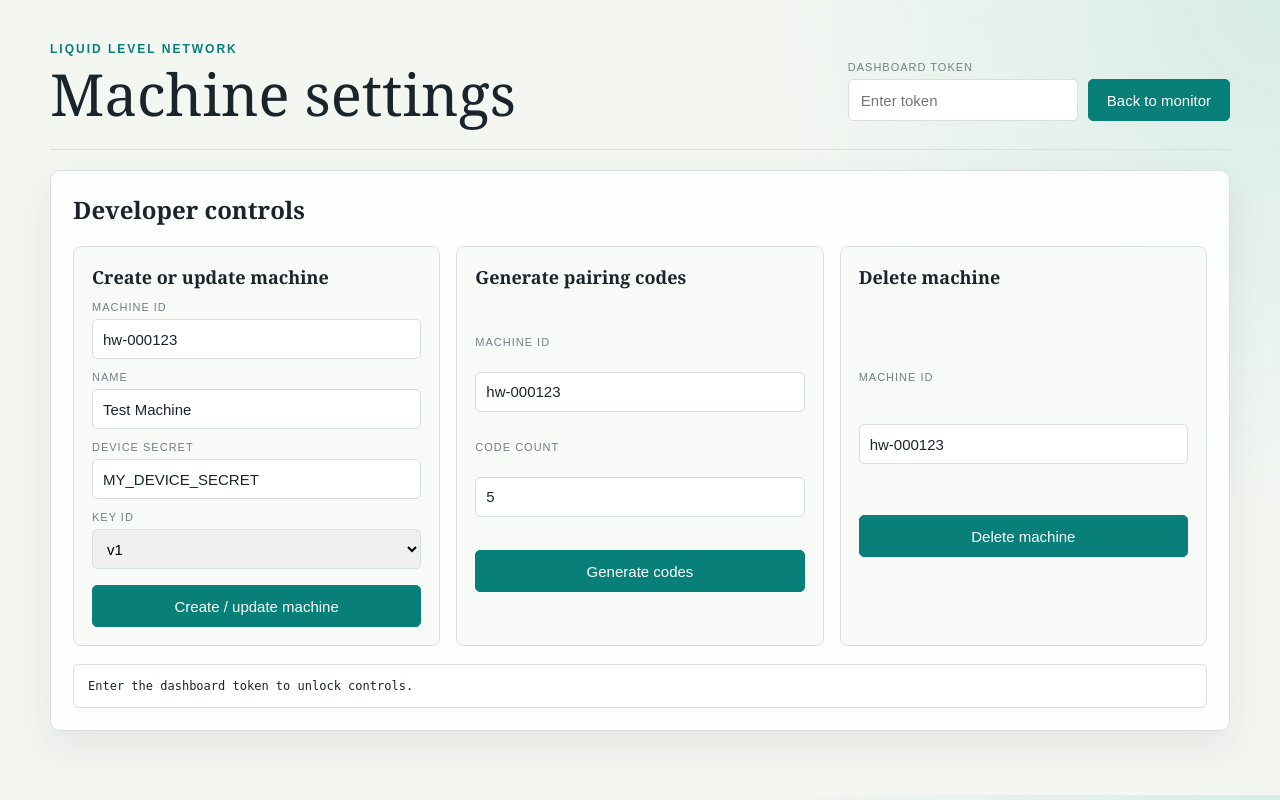
After one commit to smart-life-tech/video_pi_zero, a Flask app: template flask_backend/templates/dashboard_settings.html in a window 1280 px wide. The commit adds this page. Run offline with Flask 3, Linux system fonts and the light colour scheme; the template is opened without the code that fills it, so the values that code supplies are empty; some libraries are stand-ins or nearby versions.

Commit message:
updated settings page

```diff
--- a/flask_backend/app.py
+++ b/flask_backend/app.py
@@ -22,7 +22,7 @@ import logging
 from config import Config
 from models import (
     db, Machine, PairingCode, Subscription, DeviceSecret, StatusReading,
-    IngestRequest, RateLimitBucket,
+    IngestRequest, RateLimitBucket, AccessToken,
 )
 from auth import verify_hmac_signature
 from state_machine import StateManager
@@ -272,6 +272,33 @@ def create_app(config_class=Config):
             'status': 'created' if created else 'updated'
         }), 200
 
+    @app.route('/api/v1/developer/machines/<machine_id>', methods=['DELETE'])
+    @app.route('/api/v1/admin/machines/<machine_id>', methods=['DELETE'])
+    def delete_machine(machine_id):
+        """Delete a machine and its related secrets/codes. Intended for developer/admin use."""
+        dashboard_token = app.config.get('DASHBOARD_TOKEN', '')
+        provided_token = request.headers.get('X-Dashboard-Token', '')
+        if not dashboard_token or not hmac.compare_digest(provided_token, dashboard_token):
+            return error_response('unauthorized', 'Dashboard token required'), 401
+
+        machine = Machine.query.get(machine_id)
+        if not machine:
+            return error_response('machine_not_found', 'Machine not found'), 404
+
+        DeviceSecret.query.filter_by(machine_id=machine_id).delete()
+        PairingCode.query.filter_by(machine_id=machine_id).delete()
+        Subscription.query.filter_by(machine_id=machine_id).delete()
+        StatusReading.query.filter_by(machine_id=machine_id).delete()
+        AccessToken.query.filter_by(machine_id=machine_id).delete()
+        db.session.delete(machine)
+        db.session.commit()
+
+        return jsonify({
+            'machineId': machine_id,
+            'deleted': True,
+            'status': 'deleted'
+        }), 200
+
     @app.route('/api/v1/developer/machines/<machine_id>/pairing-codes', methods=['POST'])
     @app.route('/api/v1/admin/machines/<machine_id>/pairing-codes', methods=['POST'])
     def generate_machine_pairing_codes(machine_id):
@@ -322,6 +349,10 @@ def create_app(config_class=Config):
     @app.route('/dashboard', methods=['GET'])
     def dashboard():
         return render_template('dashboard.html')
+
+    @app.route('/dashboard/settings', methods=['GET'])
+    def dashboard_settings():
+        return render_template('dashboard_settings.html')
 
     # ==================== PUSH SUBSCRIPTIONS ====================
     @app.route('/api/v1/push/subscriptions', methods=['POST'])
--- a/flask_backend/static/dashboard.css
+++ b/flask_backend/static/dashboard.css
@@ -33,6 +33,8 @@ button:hover { background: #056861; }
 .summary span, #updated { color: var(--muted); font: 12px Arial, sans-serif; text-transform: uppercase; letter-spacing: 1px; }
 #updated { margin-left: auto; text-transform: none; letter-spacing: 0; }
 .message { min-height: 20px; color: var(--muted); font: 14px Arial, sans-serif; }
+.link-button { display: inline-flex; align-items: center; justify-content: center; height: 42px; padding: 0 18px; border: 1px solid var(--teal); border-radius: 5px; background: var(--teal); color: white; text-decoration: none; font: 15px Arial, sans-serif; }
+.link-button:hover { background: #056861; }
 .admin-panel { margin-top: 20px; padding: 22px; border: 1px solid var(--line); border-radius: 10px; background: rgba(255,255,255,.9); box-shadow: var(--shadow); }
 .admin-panel h2 { margin: 0 0 20px; font-size: 24px; }
 .admin-grid { display: grid; grid-template-columns: repeat(auto-fit, minmax(260px, 1fr)); gap: 16px; }
--- /dev/null
+++ b/flask_backend/static/settings.js
@@ -0,0 +1,114 @@
+const tokenInput = document.querySelector('#token');
+const adminResult = document.querySelector('#admin-result');
+const seedForm = document.querySelector('#seed-form');
+const codesForm = document.querySelector('#codes-form');
+const deleteForm = document.querySelector('#delete-form');
+const seedMachineId = document.querySelector('#seed-machine-id');
+const seedName = document.querySelector('#seed-name');
+const seedSecret = document.querySelector('#seed-secret');
+const seedKeyId = document.querySelector('#seed-key-id');
+const codesMachineId = document.querySelector('#codes-machine-id');
+const codesCount = document.querySelector('#codes-count');
+const deleteMachineId = document.querySelector('#delete-machine-id');
+
+const savedToken = sessionStorage.getItem('dashboardToken');
+if (savedToken) tokenInput.value = savedToken;
+
+function ensureToken() {
+  const token = tokenInput.value.trim();
+  if (!token) {
+    throw new Error('Enter the dashboard token to unlock the developer controls.');
+  }
+  sessionStorage.setItem('dashboardToken', token);
+  return token;
+}
+
+async function apiRequest(path, options = {}) {
+  const token = ensureToken();
+  const response = await fetch(path, {
+    ...options,
+    headers: {
+      'X-Dashboard-Token': token,
+      ...(options.headers || {}),
+    },
+    cache: 'no-store'
+  });
+
+  const body = await response.json().catch(() => ({}));
+  if (!response.ok) {
+    throw new Error(body.error?.message || `Request failed (${response.status})`);
+  }
+
+  return body;
+}
+
+async function handleSeedMachine(event) {
+  event.preventDefault();
+  adminResult.textContent = 'Creating machine...';
+  try {
+    const payload = {
+      machineId: seedMachineId.value.trim(),
+      name: seedName.value.trim(),
+      secret: seedSecret.value.trim(),
+      keyId: seedKeyId.value
+    };
+
+    const body = await apiRequest('/api/v1/developer/machines', {
+      method: 'POST',
+      headers: { 'Content-Type': 'application/json' },
+      body: JSON.stringify(payload)
+    });
+
+    codesMachineId.value = payload.machineId;
+    deleteMachineId.value = payload.machineId;
+    adminResult.textContent = JSON.stringify(body, null, 2);
+  } catch (error) {
+    adminResult.textContent = error.message;
+  }
+}
+
+async function handleGenerateCodes(event) {
+  event.preventDefault();
+  adminResult.textContent = 'Generating pairing codes...';
+  try {
+    const machineId = codesMachineId.value.trim();
+    const count = Number(codesCount.value || 1);
+    const body = await apiRequest(`/api/v1/developer/machines/${encodeURIComponent(machineId)}/pairing-codes`, {
+      method: 'POST',
+      headers: { 'Content-Type': 'application/json' },
+      body: JSON.stringify({ count })
+    });
+
+    seedMachineId.value = machineId;
+    deleteMachineId.value = machineId;
+    adminResult.textContent = JSON.stringify(body, null, 2);
+  } catch (error) {
+    adminResult.textContent = error.message;
+  }
+}
+
+async function handleDeleteMachine(event) {
+  event.preventDefault();
+  adminResult.textContent = 'Deleting machine...';
+  try {
+    const machineId = deleteMachineId.value.trim();
+    const body = await apiRequest(`/api/v1/developer/machines/${encodeURIComponent(machineId)}`, {
+      method: 'DELETE'
+    });
+
+    adminResult.textContent = JSON.stringify(body, null, 2);
+    if (body.deleted) {
+      codesMachineId.value = '';
+      seedMachineId.value = 'hw-000123';
+      seedName.value = 'Test Machine';
+      seedSecret.value = 'MY_DEVICE_SECRET';
+      deleteMachineId.value = 'hw-000123';
+    }
+  } catch (error) {
+    adminResult.textContent = error.message;
+  }
+}
+
+seedForm.addEventListener('submit', handleSeedMachine);
+codesForm.addEventListener('submit', handleGenerateCodes);
+deleteForm.addEventListener('submit', handleDeleteMachine);
--- /dev/null
+++ b/flask_backend/templates/dashboard_settings.html
@@ -0,0 +1,79 @@
+<!doctype html>
+<html lang="en">
+<head>
+  <meta charset="utf-8">
+  <meta name="viewport" content="width=device-width, initial-scale=1">
+  <title>Machine Monitor Settings</title>
+  <link rel="stylesheet" href="{{ url_for('static', filename='dashboard.css') }}">
+</head>
+<body>
+  <main class="shell">
+    <header class="topbar">
+      <div>
+        <p class="eyebrow">LIQUID LEVEL NETWORK</p>
+        <h1>Machine settings</h1>
+      </div>
+      <div class="controls">
+        <label class="token-field">
+          <span>Dashboard token</span>
+          <input id="token" type="password" autocomplete="off" placeholder="Enter token">
+        </label>
+        <a class="link-button" href="/dashboard">Back to monitor</a>
+      </div>
+    </header>
+
+    <section class="admin-panel" aria-label="Developer controls">
+      <h2>Developer controls</h2>
+      <div class="admin-grid">
+        <form id="seed-form" class="admin-form">
+          <h3>Create or update machine</h3>
+          <label>
+            <span>Machine ID</span>
+            <input id="seed-machine-id" type="text" value="hw-000123" required>
+          </label>
+          <label>
+            <span>Name</span>
+            <input id="seed-name" type="text" value="Test Machine" required>
+          </label>
+          <label>
+            <span>Device secret</span>
+            <input id="seed-secret" type="text" value="MY_DEVICE_SECRET" required>
+          </label>
+          <label>
+            <span>Key ID</span>
+            <select id="seed-key-id">
+              <option value="v1" selected>v1</option>
+              <option value="v2">v2</option>
+            </select>
+          </label>
+          <button type="submit">Create / update machine</button>
+        </form>
+
+        <form id="codes-form" class="admin-form">
+          <h3>Generate pairing codes</h3>
+          <label>
+            <span>Machine ID</span>
+            <input id="codes-machine-id" type="text" value="hw-000123" required>
+          </label>
+          <label>
+            <span>Code count</span>
+            <input id="codes-count" type="number" min="1" max="100" value="5" required>
+          </label>
+          <button type="submit">Generate codes</button>
+        </form>
+
+        <form id="delete-form" class="admin-form">
+          <h3>Delete machine</h3>
+          <label>
+            <span>Machine ID</span>
+            <input id="delete-machine-id" type="text" value="hw-000123" required>
+          </label>
+          <button type="submit">Delete machine</button>
+        </form>
+      </div>
+      <pre id="admin-result" class="admin-result" aria-live="polite">Enter the dashboard token to unlock controls.</pre>
+    </section>
+  </main>
+  <script src="{{ url_for('static', filename='settings.js') }}"></script>
+</body>
+</html>
```
Also changed, not shown: flask_backend/static/dashboard.js (+6 -96 lines), flask_backend/templates/dashboard.html (+1 -44 lines), flask_backend/test_api.py (+21 -0 lines).
